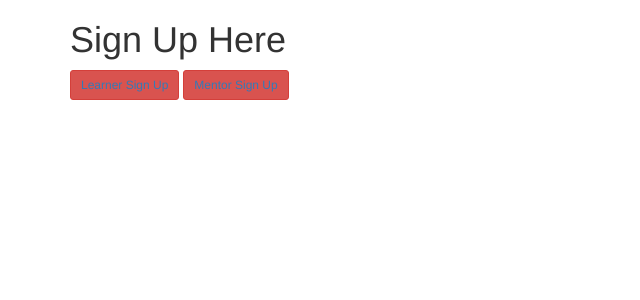
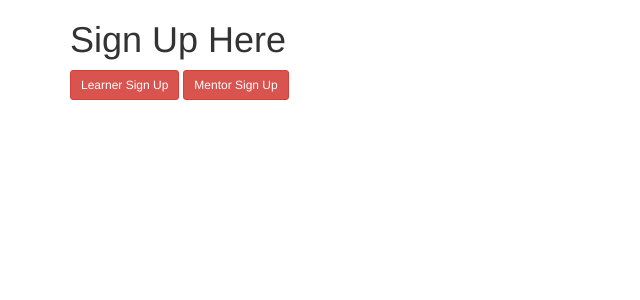
Before and after one commit to Maryan23/TestProject, a Django app: page /signup/ in a window 1280 px wide. Shown: the top 300 px of the page, without its empty margins (0-640 px from the left). Run offline with Django 3.2, Linux system fonts and the light colour scheme; some libraries are stand-ins or nearby versions; some web fonts are replaced.

Commit message:
Styled the buttons and pages

```diff
--- a/Testapp/forms.py
+++ b/Testapp/forms.py
@@ -20,7 +20,9 @@ class LearnerSignUpForm(UserCreationForm):
         user.email = self.cleaned_data.get('email')
         user.save()
         learner = Learner.objects.create(user=user)
-        return user
+        learner.first_name = self.cleaned_data.get('first_name')
+        learner.last_name = self.cleaned_data.get('last_name')
+        return learner
 
 class MentorSignUpForm(UserCreationForm):
     first_name = forms.CharField(required=True)
@@ -41,6 +43,7 @@ class MentorSignUpForm(UserCreationForm):
         mentor.first_name = self.cleaned_data.get('first_name')
         mentor.second_name = self.cleaned_data.get('last_name')
         mentor.tel_number = self.cleaned_data.get('tel_number')
+        mentor.staff_number = self.cleaned_data.get('stuff_number')
         mentor.save()
 
         return mentor
--- a/Testapp/templates/index.html
+++ b/Testapp/templates/index.html
@@ -1,6 +1,6 @@
 {% extends 'base.html' %}
 {% block content %}
 <h1 align="center">WELCOME TO LEARNER - MENTOR CONNECTION</h1>
-<button style="color:white" class="btn btn-sm btn-danger mt-4"><a href="{% url 'Signup'%}">Click to register as Mentor or Learner</a></button>
+<button style="margin-left: 42%;" class="btn btn-sm btn-danger mt-4"><a style="color: white;" href="{% url 'Signup'%}">Click to register as Mentor or Learner</a></button>
 
 {% endblock %}
--- a/Testapp/templates/register.html
+++ b/Testapp/templates/register.html
@@ -2,8 +2,8 @@
 {% block content%}
 <div class="container">
     <h1>Sign Up Here</h1>
-    <button class="btn btn-sm btn-danger mt-4"><a href="{% url 'learner_signup'%}">Learner Sign Up</a></button>
-    <button class="btn btn-sm btn-danger mt-4"><a href="{% url 'mentor_signup'%}">Mentor Sign Up</a></button>
+    <button class="btn btn-sm btn-danger mt-4"><a style="color: white;" href="{% url 'learner_signup'%}">Learner Sign Up</a></button>
+    <button class="btn btn-sm btn-danger mt-4"><a style="color: white;" href="{% url 'mentor_signup'%}">Mentor Sign Up</a></button>
 
 </div>
 {% endblock %}
--- a/Testapp/templates/signup.html
+++ b/Testapp/templates/signup.html
@@ -1,7 +1,9 @@
 {%extends 'base.html'%}
 {% block content%}
-<div class="container">
-<form method="POST" accept-charset="utf-8">
+<br><br>
+<div class="container"style="margin-top:0.2%;color:white;margin-left:3%;background-color: black;width:max-content;border-style:ridge;box-shadow: 0 3px 10px rgb(0 0 0/1);">
+    <br>
+<form method="POST" style="margin-left:10%;" accept-charset="utf-8">
     {% csrf_token %}
     {{form.as_p}}
     <button type="submit" class="btn btn-sm btn-danger mt-4">Sign Up</button>
```
